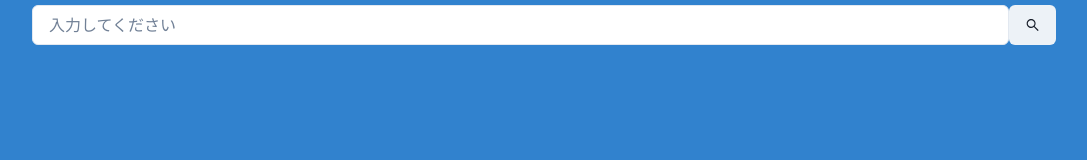
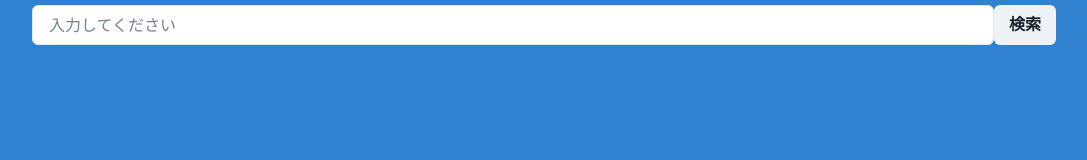
Before and after one commit to takuyashimura/P-task, a React (Create React App) app in the folder react-ts-app/: page / in a window 1280 px wide. Shown: the top 160 px of the page, without its empty margins (96-1183 px from the left). Built offline with nearby package versions, Linux system fonts and the light colour scheme.

Commit message:
エラーの解消

```diff
--- a/react-ts-app/src/conponent/icon.tsx
+++ /dev/null
@@ -1,11 +0,0 @@
-import { AiOutlineSearch } from 'react-icons/ai';
-
-const Icon = ({ name }: any) => {
-  switch (name) {
-    case 'search':
-      return <AiOutlineSearch />;
-    default:
-      return null;
-  }
-};
-export default Icon;
--- a/react-ts-app/src/conponent/searchButton.tsx
+++ b/react-ts-app/src/conponent/searchButton.tsx
@@ -1,5 +1,4 @@
 import { Button } from '@chakra-ui/react';
-import Icon from './icon';
 import { VFC, memo } from 'react';
 type Props = {
   handleRequest: any;
@@ -22,7 +21,7 @@ export const SearchButton: VFC<Props> = memo((props) => {
             color: 'red.200',
           }}
         >
-          <Icon name="search" />
+          検索{' '}
         </Button>
       ) : inputValue !== '' ? (
         <Button
@@ -38,7 +37,7 @@ export const SearchButton: VFC<Props> = memo((props) => {
             handleRequest();
           }}
         >
-          <Icon name="search" />
+          検索{' '}
         </Button>
       ) : (
         <Button
@@ -49,7 +48,7 @@ export const SearchButton: VFC<Props> = memo((props) => {
             opacity: 1,
           }}
         >
-          <Icon name="search" />
+          検索{' '}
         </Button>
       )}
     </>
```
Also changed, not shown: package.json (+10 -2 lines), 2 other files (tests, documents, lock files or other folders).
